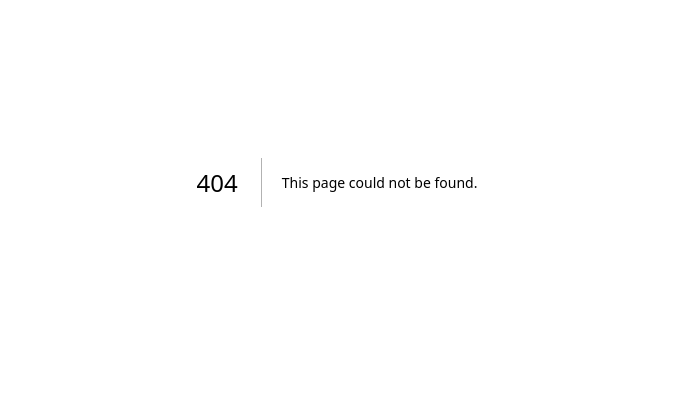
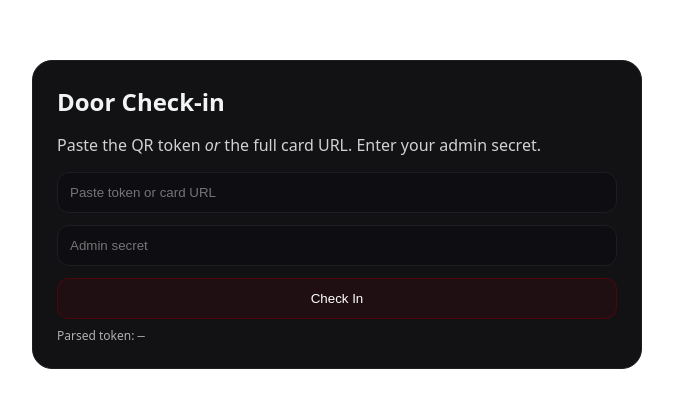
Before and after one commit to armiiinsaber/MELOMANIA-CARD, a Next.js app: page /checkin in a window 1280 px wide. Before the commit this address had no page. Shown: the part 218-626 px from the top of the page, without its empty margins (303-976 px from the left). Built offline with nearby package versions, Linux system fonts and the light colour scheme.

Commit message:
Create page.tsx

```diff
--- /dev/null
+++ b/src/app/checkin/page.tsx
@@ -0,0 +1,75 @@
+'use client';
+
+import { useEffect, useState } from 'react';
+
+export default function Checkin() {
+  const [raw, setRaw] = useState('');
+  const [token, setToken] = useState('');
+  const [secret, setSecret] = useState('');
+  const [msg, setMsg] = useState<string | null>(null);
+  const [loading, setLoading] = useState(false);
+
+  // Auto-extract token if they paste a full URL (or leave as-is)
+  useEffect(() => {
+    const s = raw.trim();
+    const m = s.match(/[A-Za-z0-9_-]{20,}/); // long token inside URL or plain token
+    setToken(m ? m[0] : s);
+  }, [raw]);
+
+  async function onSubmit(e: React.FormEvent) {
+    e.preventDefault();
+    setMsg(null);
+    setLoading(true);
+    try {
+      const res = await fetch('/api/checkin', {
+        method: 'POST',
+        headers: { 'Content-Type':'application/json' },
+        body: JSON.stringify({
+          token: token.trim(),
+          eventSlug: process.env.NEXT_PUBLIC_EVENT_SLUG,
+          adminSecret: secret.trim(),
+        })
+      });
+      const j = await res.json();
+      if (j.ok) setMsg('Checked in ✅');
+      else setMsg([j.reason, j.detail].filter(Boolean).join(': ') || 'failed');
+    } catch (err:any) {
+      setMsg(String(err?.message || err));
+    } finally {
+      setLoading(false);
+    }
+  }
+
+  return (
+    <main style={{ minHeight:'100dvh', display:'grid', placeItems:'center', padding:24 }}>
+      <section style={{ width:'100%', maxWidth:560, background:'#121215', color:'#f2f3f5', border:'1px solid #1e1e22', borderRadius:20, padding:24 }}>
+        <h1 style={{margin:0}}>Door Check-in</h1>
+        <p style={{opacity:.85}}>Paste the QR token <em>or</em> the full card URL. Enter your admin secret.</p>
+        <form onSubmit={onSubmit} style={{display:'grid', gap:12}}>
+          <input
+            placeholder="Paste token or card URL"
+            value={raw}
+            onChange={e=>setRaw(e.target.value)}
+            style={{padding:12, borderRadius:12, border:'1px solid #1e1e22', background:'#0e0e12', color:'#fff'}}
+          />
+          <input
+            placeholder="Admin secret"
+            value={secret}
+            onChange={e=>setSecret(e.target.value)}
+            style={{padding:12, borderRadius:12, border:'1px solid #1e1e22', background:'#0e0e12', color:'#fff'}}
+          />
+          <button
+            disabled={loading || !token || !secret}
+            style={{padding:'12px 16px', borderRadius:12, border:'1px solid rgba(115,1,4,.55)', background:'rgba(115,1,4,.14)', color:'#fff'}}
+          >
+            {loading ? 'Checking…' : 'Check In'}
+          </button>
+        </form>
+        {msg && <div style={{marginTop:12}}>{msg}</div>}
+        <div style={{opacity:.7, fontSize:12, marginTop:8}}>
+          Parsed token: <code>{token || '—'}</code>
+        </div>
+      </section>
+    </main>
+  );
+}
```
